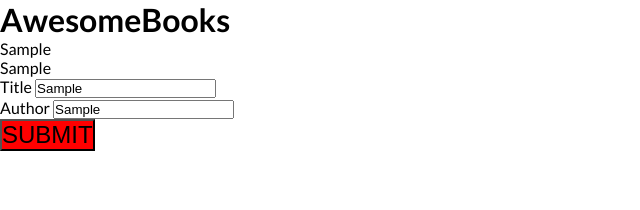
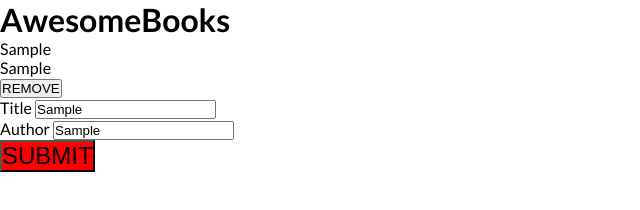
Before and after one commit to MoyasiGinko/Awesome-Books-App, a website: page index.html in a window 1280 px wide. Both pictures are taken after typing "Sample", "Sample" into the empty fields and a click on the button "SUBMIT". Shown: the whole page, without its empty margins (0-640 px from the left). Drawn offline with Linux system fonts and the light colour scheme.

Commit message:
Add remove books funtion

```diff
--- a/index.html
+++ b/index.html
@@ -10,8 +10,8 @@
 <body>
     <header>
         <h1>AwesomeBooks</h1>
-        <section id="library-container"></section>
     </header>
+    <section id="library-container"></section>
     <main id="main">
     </main>
     <script src="script.js"></script>
--- a/script.js
+++ b/script.js
@@ -13,6 +13,7 @@ root.innerHTML = `
         </div>
         <button type="submit" id="add-book">SUBMIT</button>
     </form>
+    <div id="library-container"></div>
 `;
 
 // STORE BOOKS
@@ -36,16 +37,28 @@ const addBook = () => {
 
         // CREATE BOOK USING DOM
         const libraryContainer = document.getElementById("library-container");
-        library.forEach(book => {
+        libraryContainer.innerHTML = '';
+        library.forEach((book, index) => {
             const bookContainer = document.createElement('div');
-            bookContainer.id = 'book';
+            bookContainer.id = `book-${index}`;
             bookContainer.innerHTML = `
                 <ul id="book-items">
                     <li>${book.title}</li>
                     <li>${book.author}</li>
+                    <button type="button" id="remove-book">REMOVE</button>
                 </ul>
-        `;
+            `;
             libraryContainer.appendChild(bookContainer);
+        });
+
+        // ADD REMOVE BUTTON FUNCTIONALITY
+        const removeButtons = document.querySelectorAll('#remove-book');
+        removeButtons.forEach((button, index) => {
+            button.addEventListener('click', () => {
+                library.splice(index, 1);
+                const bookContainer = document.getElementById(`book-${index}`);
+                bookContainer.remove();
+            });
         });
     });
 };
```
